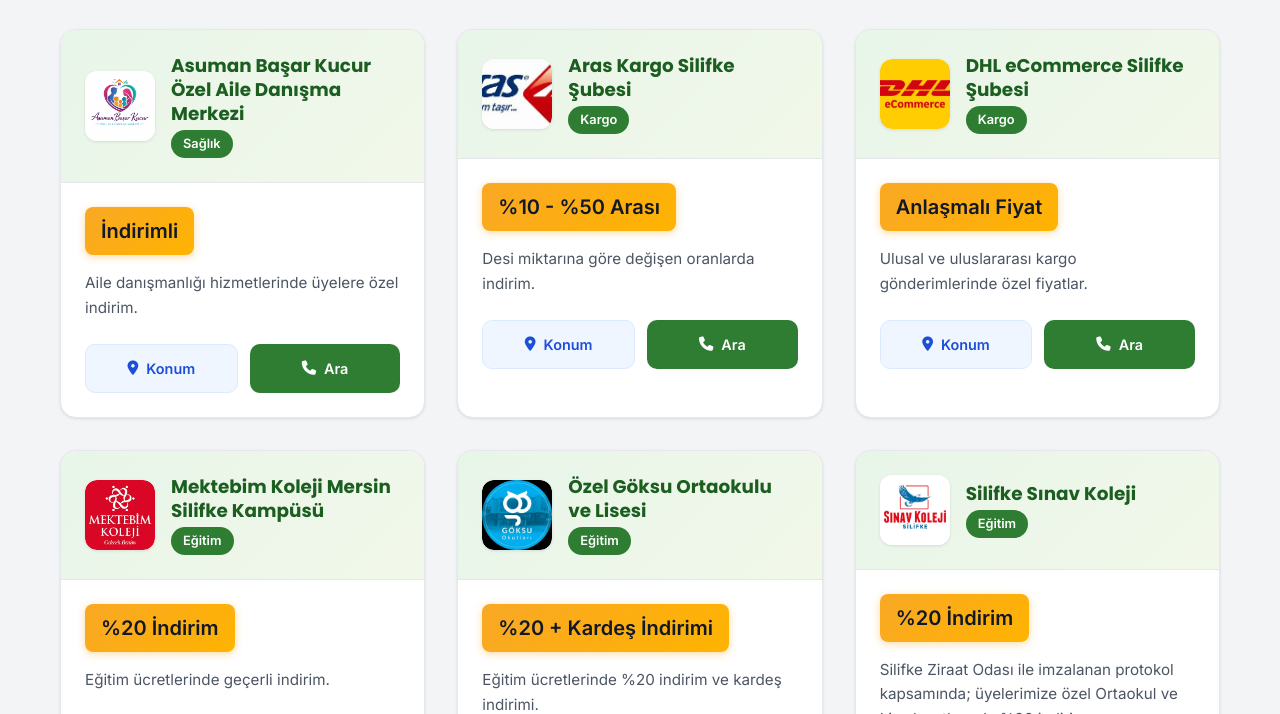
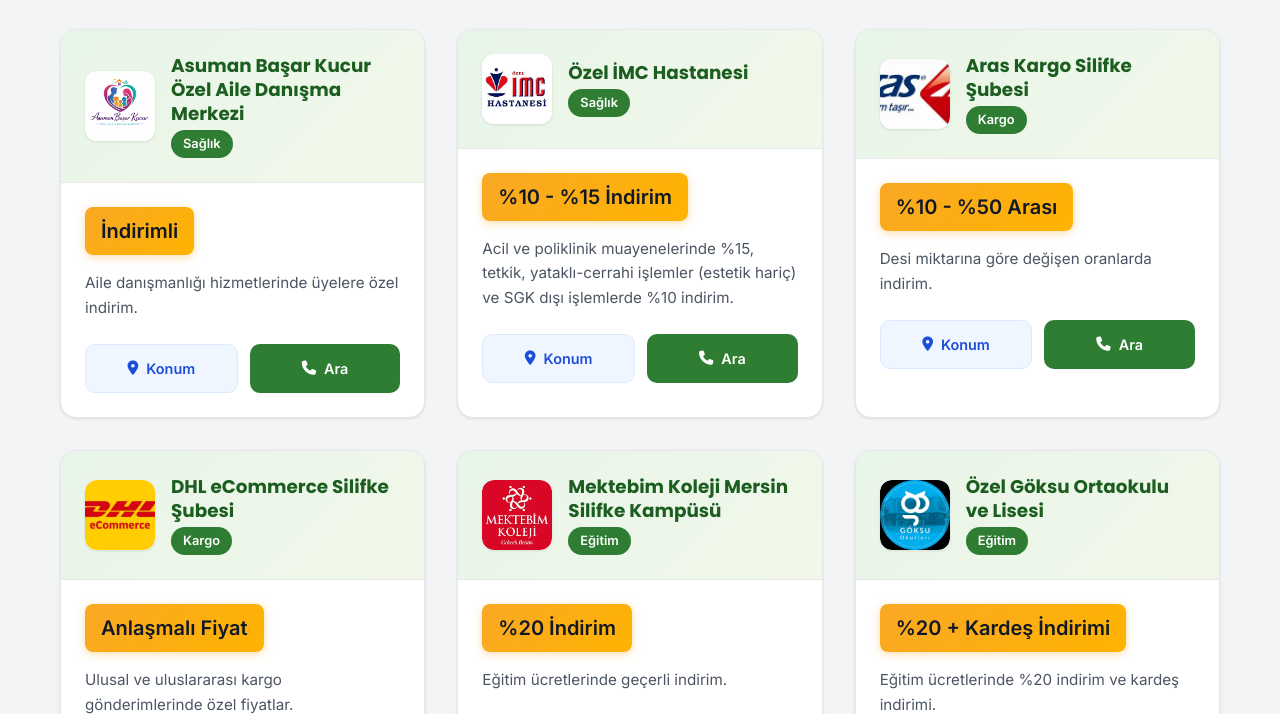
Before and after one commit to bahadirdeveloper/ziraatodasi, a plain HTML site: page anlasmalı-kurumlar.html in a window 1280 px wide. Shown: the part 1866-2580 px from the top of the page. Drawn offline with Linux system fonts and the light colour scheme.

Commit message:
feat: add Özel İMC Hastanesi and update logo path

```diff
--- a/anlasmalı-kurumlar.html
+++ b/anlasmalı-kurumlar.html
@@ -801,6 +801,17 @@
                 phone: "05309096333",
                 location: "#"
             },
+            {
+                id: 22,
+                name: "Özel İMC Hastanesi",
+                category: "saglik",
+                discount: "%10 - %15 İndirim",
+                desc: "Acil ve poliklinik muayenelerinde %15, tetkik, yataklı-cerrahi işlemler (estetik hariç) ve SGK dışı işlemlerde %10 indirim.",
+                logo: "fa-hospital",
+                image: "assets/kurumlar/ics.jpeg",
+                phone: "03242380095",
+                location: "https://maps.app.goo.gl/bfrHdPDb7ghwJyZdA"
+            },
             // KARGO
             {
                 id: 7,
```
Also changed, not shown: index.html (+11 -0 lines), assets/kurumlar/ics.jpeg (added).
